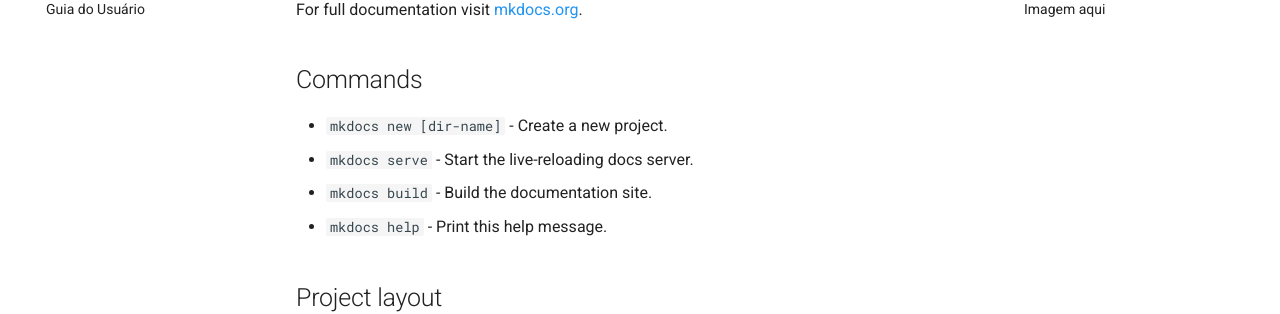
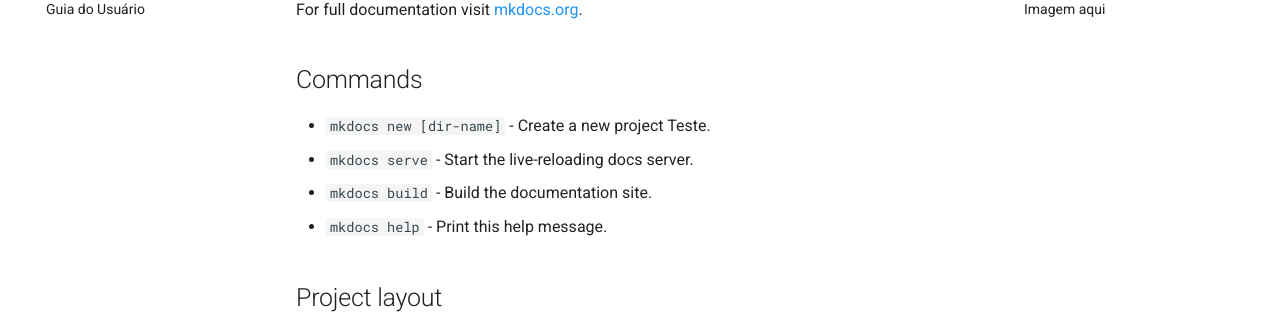
Before and after one commit to emerdesenv/teste-mkdocs, an MkDocs documentation site: the page built from docs/index.md, in a window 1280 px wide. Shown: the part 183-497 px from the top of the page. Built offline with MkDocs 1.6.1 and Material for MkDocs 9.7.7, drawn with Linux system fonts in a browser that asks for light colours.

Commit message:
refactor: Teste

```diff
--- a/docs/index.md
+++ b/docs/index.md
@@ -4,7 +4,7 @@
 
 ## Commands
 
-* `mkdocs new [dir-name]` - Create a new project.
+* `mkdocs new [dir-name]` - Create a new project Teste.
 * `mkdocs serve` - Start the live-reloading docs server.
 * `mkdocs build` - Build the documentation site.
 * `mkdocs help` - Print this help message.
```
